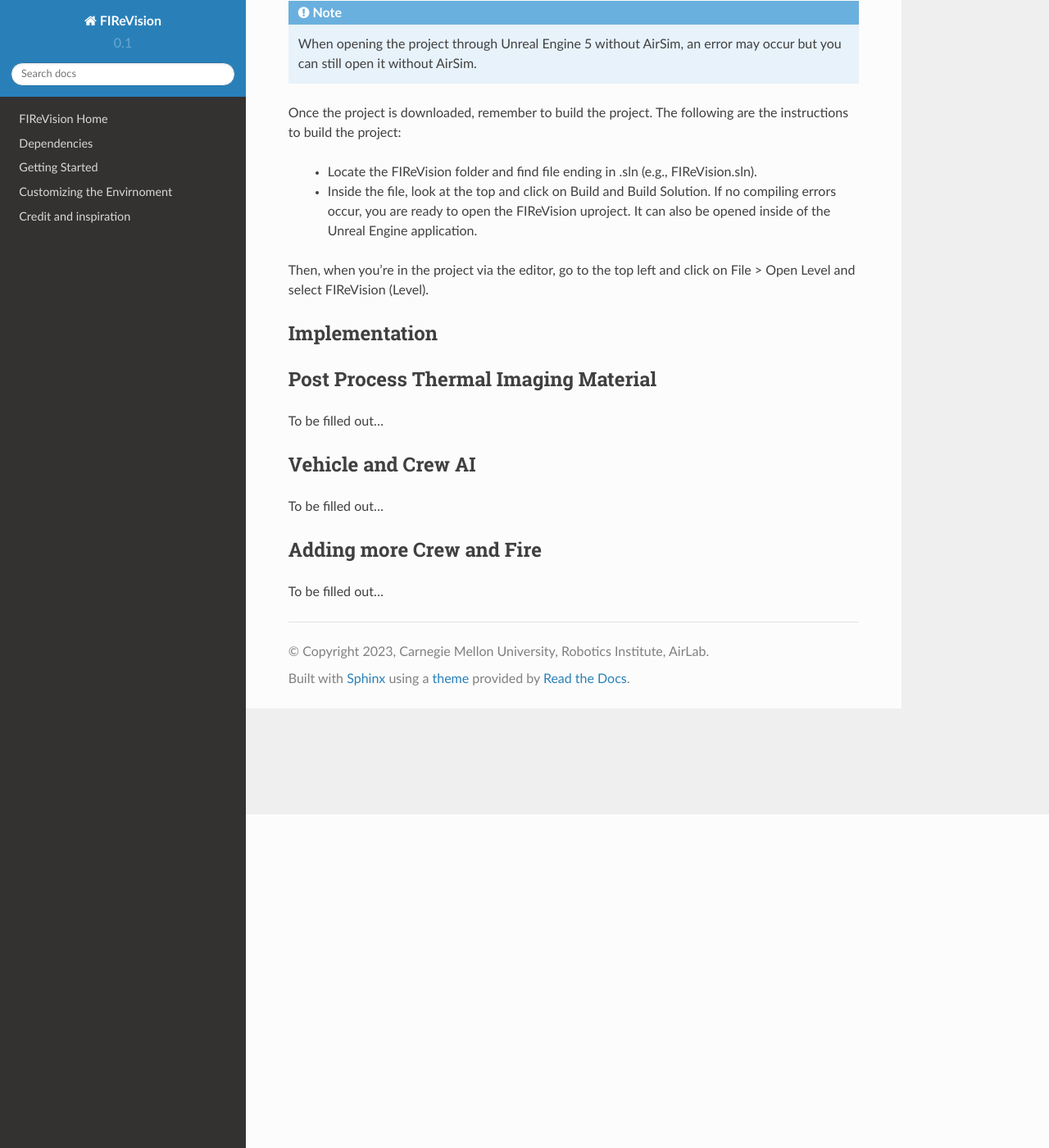
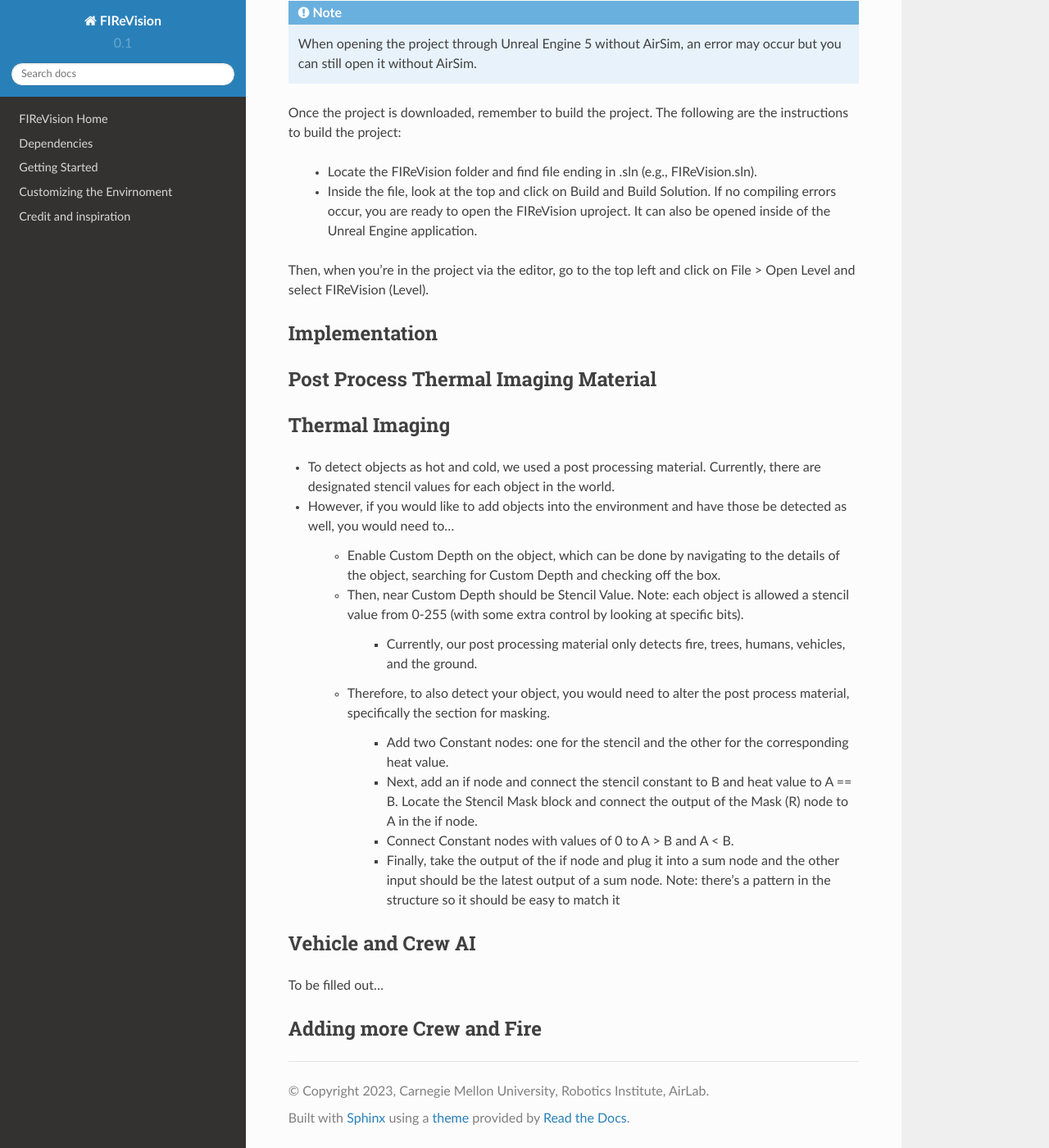
Before and after one commit to castacks/firevision_sim, a Sphinx documentation site: the page built from docs/development.rst, in a window 1280 px wide and 1400 px high, scrolled down 407 px. Shown: the whole window at 82% size. Built offline with Sphinx 7.4.7 and the Read the Docs theme 2.0.0, drawn with Linux system fonts in a browser that asks for light colours; pages that are not in the unit, such as notebooks, are missing from menus.

Commit message:
Update development.rst

```diff
--- a/docs/development.rst
+++ b/docs/development.rst
@@ -19,7 +19,22 @@ Implementation
 ----
 Post Process Thermal Imaging Material
 -----
-To be filled out...
+Thermal Imaging
+---------------------
+- To detect objects as hot and cold, we used a post processing material. Currently, there are designated stencil values for each object in the world.
+- However, if you would like to add objects into the environment and have those be detected as well, you would need to…
+
+    - Enable Custom Depth on the object, which can be done by navigating to the details of the object, searching for Custom Depth and checking off the box.
+    - Then, near Custom Depth should be Stencil Value. Note: each object is allowed a stencil value from 0-255 (with some extra control by looking at specific bits).
+
+        - Currently, our post processing material only detects fire, trees, humans, vehicles, and the ground.
+
+    - Therefore, to also detect your object, you would need to alter the post process material, specifically the section for masking.
+
+        - Add two Constant nodes: one for the stencil and the other for the corresponding heat value.
+        - Next, add an if node and connect the stencil constant to B and heat value to A == B. Locate the Stencil Mask block and connect the output of the Mask (R) node to A in the if node.
+        - Connect Constant nodes with values of 0 to A > B and A < B.
+        - Finally, take the output of the if node and plug it into a sum node and the other input should be the latest output of a sum node. Note: there’s a pattern in the structure so it should be easy to match it
 
 Vehicle and Crew AI
 -----
@@ -27,4 +42,3 @@ To be filled out...
 
 Adding more Crew and Fire
 -----
-To be filled out...
```
